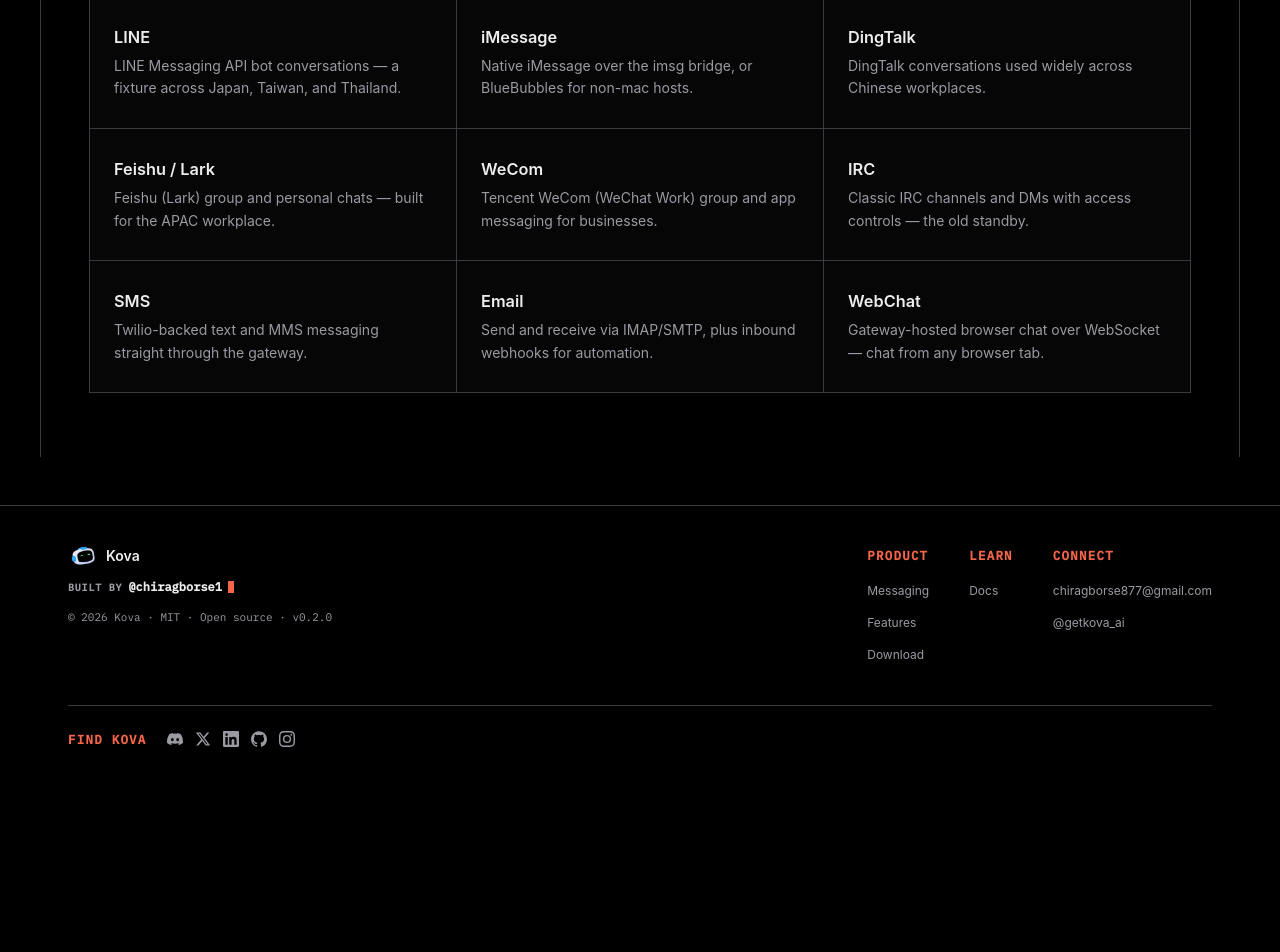
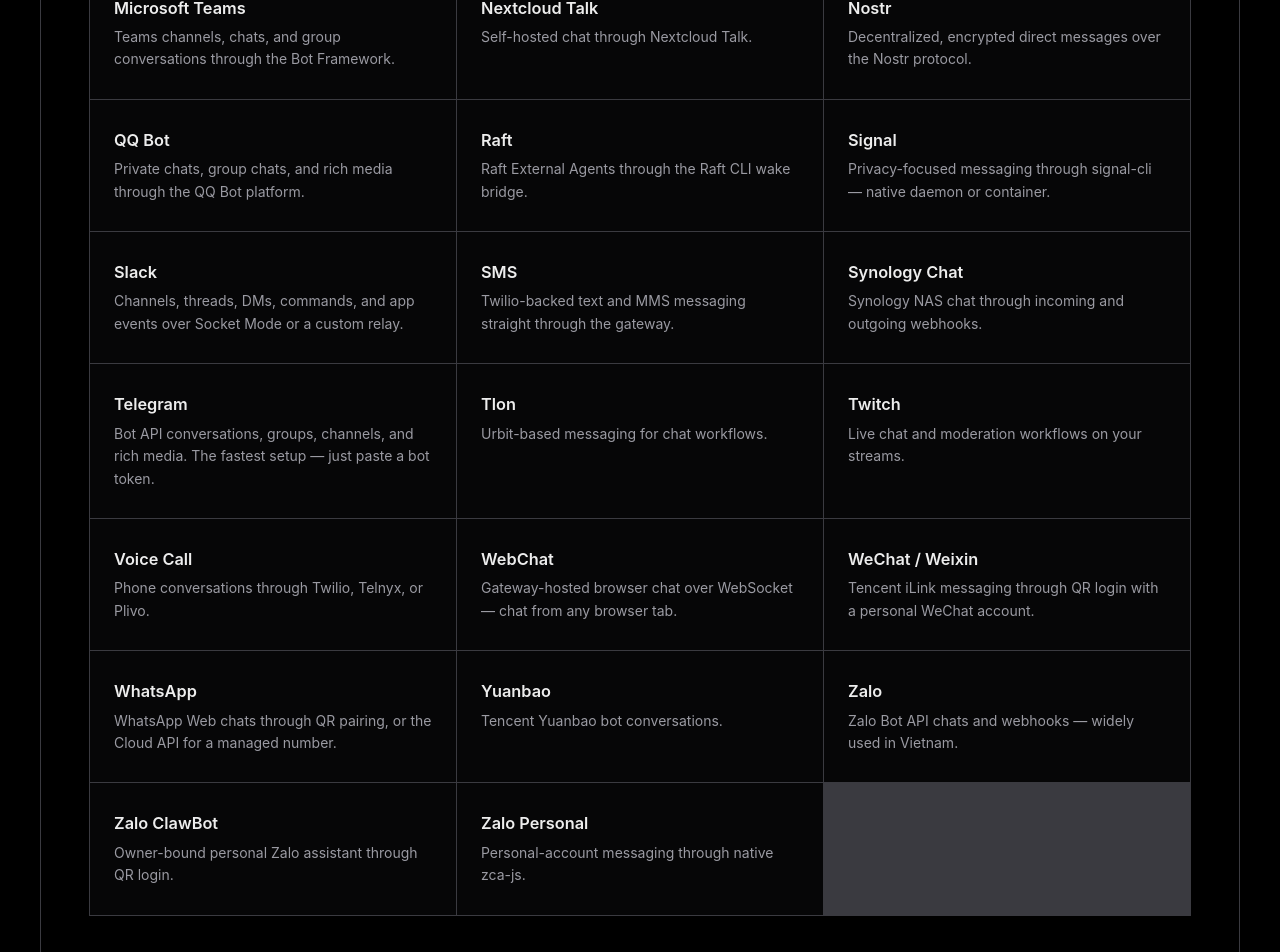
Before and after one commit to OpenKova/Kova-LandingPage, a Next.js app: page /messaging in a window 1280 px wide. Shown: the part 940-1892 px from the top of the page. Before the commit the page ends 1729 px from the top, so only its background shows below. Built offline with nearby package versions, Linux system fonts and the light colour scheme; a web font is replaced by a local one.

Commit message:
Expand messaging platforms to 29, rename hero CTA, fix docs + quickstart links

```diff
--- a/app/messaging/page.tsx
+++ b/app/messaging/page.tsx
@@ -6,7 +6,7 @@
 export const metadata: Metadata = {
   title: "Messaging | Kova",
   description:
-    "Connect Kova to the messaging apps you already use — Telegram, Discord, Slack, WhatsApp, Signal, and more.",
+    "Connect Kova to the messaging apps you already use — Telegram, Discord, Slack, WhatsApp, Signal, and 20+ more.",
   alternates: { canonical: "/messaging" },
 };
 
@@ -18,25 +18,32 @@
 
 const chatChannels: MessagingApp[] = [
   {
-    name: "Telegram",
-    description: "Bot API conversations, groups, channels, and rich media. The fastest setup — just paste a bot token.",
-    tag: "Verbose",
+    name: "ClickClack",
+    description: "Self-hosted ClickClack workspaces through first-class bot tokens.",
   },
   {
     name: "Discord",
     description: "Servers, channels, DMs, slash commands, and app events. Full conversation + voice surface.",
   },
   {
-    name: "Slack",
-    description: "Channels, threads, DMs, commands, and app events over Socket Mode or a custom relay.",
+    name: "Feishu / Lark",
+    description: "Feishu (Lark) workplace chats and group messages over WebSocket — built for the APAC workplace.",
   },
   {
-    name: "WhatsApp",
-    description: "WhatsApp Web chats through QR pairing, or the Cloud API for a managed number.",
+    name: "Google Chat",
+    description: "Spaces and direct messages through a Google Chat app.",
   },
   {
-    name: "Signal",
-    description: "Privacy-focused messaging through signal-cli — native daemon or container.",
+    name: "iMessage",
+    description: "Native iMessage over the imsg bridge, or BlueBubbles for non-mac hosts.",
+  },
+  {
+    name: "IRC",
+    description: "Classic IRC channels and DMs with access controls — the old standby.",
+  },
+  {
+    name: "LINE",
+    description: "LINE Messaging API bot conversations — a fixture across Japan, Taiwan, and Thailand.",
   },
   {
     name: "Matrix",
@@ -51,44 +58,80 @@
     description: "Teams channels, chats, and group conversations through the Bot Framework.",
   },
   {
-    name: "Google Chat",
-    description: "Spaces and direct messages through a Google Chat app.",
+    name: "Nextcloud Talk",
+    description: "Self-hosted chat through Nextcloud Talk.",
   },
   {
-    name: "LINE",
-    description: "LINE Messaging API bot conversations — a fixture across Japan, Taiwan, and Thailand.",
+    name: "Nostr",
+    description: "Decentralized, encrypted direct messages over the Nostr protocol.",
   },
   {
-    name: "iMessage",
-    description: "Native iMessage over the imsg bridge, or BlueBubbles for non-mac hosts.",
+    name: "QQ Bot",
+    description: "Private chats, group chats, and rich media through the QQ Bot platform.",
   },
   {
-    name: "DingTalk",
-    description: "DingTalk conversations used widely across Chinese workplaces.",
+    name: "Raft",
+    description: "Raft External Agents through the Raft CLI wake bridge.",
   },
   {
-    name: "Feishu / Lark",
-    description: "Feishu (Lark) group and personal chats — built for the APAC workplace.",
+    name: "Signal",
+    description: "Privacy-focused messaging through signal-cli — native daemon or container.",
   },
   {
-    name: "WeCom",
-    description: "Tencent WeCom (WeChat Work) group and app messaging for businesses.",
-  },
-  {
-    name: "IRC",
-    description: "Classic IRC channels and DMs with access controls — the old standby.",
+    name: "Slack",
+    description: "Channels, threads, DMs, commands, and app events over Socket Mode or a custom relay.",
   },
   {
     name: "SMS",
     description: "Twilio-backed text and MMS messaging straight through the gateway.",
   },
   {
-    name: "Email",
-    description: "Send and receive via IMAP/SMTP, plus inbound webhooks for automation.",
+    name: "Synology Chat",
+    description: "Synology NAS chat through incoming and outgoing webhooks.",
+  },
+  {
+    name: "Telegram",
+    description: "Bot API conversations, groups, channels, and rich media. The fastest setup — just paste a bot token.",
+  },
+  {
+    name: "Tlon",
+    description: "Urbit-based messaging for chat workflows.",
+  },
+  {
+    name: "Twitch",
+    description: "Live chat and moderation workflows on your streams.",
+  },
+  {
+    name: "Voice Call",
+    description: "Phone conversations through Twilio, Telnyx, or Plivo.",
   },
   {
     name: "WebChat",
     description: "Gateway-hosted browser chat over WebSocket — chat from any browser tab.",
+  },
+  {
+    name: "WeChat / Weixin",
+    description: "Tencent iLink messaging through QR login with a personal WeChat account.",
+  },
+  {
+    name: "WhatsApp",
+    description: "WhatsApp Web chats through QR pairing, or the Cloud API for a managed number.",
+  },
+  {
+    name: "Yuanbao",
+    description: "Tencent Yuanbao bot conversations.",
+  },
+  {
+    name: "Zalo",
+    description: "Zalo Bot API chats and webhooks — widely used in Vietnam.",
+  },
+  {
+    name: "Zalo ClawBot",
+    description: "Owner-bound personal Zalo assistant through QR login.",
+  },
+  {
+    name: "Zalo Personal",
+    description: "Personal-account messaging through native zca-js.",
   },
 ];
 
--- a/components/sections/Hero.tsx
+++ b/components/sections/Hero.tsx
@@ -26,7 +26,7 @@
         </p>
         <div className="hero-actions">
           <a href={DOWNLOAD_URL} download className="hero-cta">
-            Get Kova
+            Download
             <svg width="14" height="14" viewBox="0 0 24 24" fill="none" stroke="currentColor" strokeWidth="2">
               <path d="M5 12h14M12 5l7 7-7 7" />
             </svg>
--- a/components/sections/IntegrationsPreview.tsx
+++ b/components/sections/IntegrationsPreview.tsx
@@ -7,6 +7,14 @@
   color: string;
   icon: ReactNode;
 };
+
+function ChatIcon() {
+  return (
+    <svg viewBox="0 0 24 24" fill="none" stroke="currentColor" strokeWidth="2" strokeLinecap="round" strokeLinejoin="round" aria-hidden="true">
+      <path d="M21 15a2 2 0 0 1-2 2H7l-4 4V5a2 2 0 0 1 2-2h14a2 2 0 0 1 2 2z" />
+    </svg>
+  );
+}
 
 const channels: Integration[] = [
   {
@@ -68,6 +76,13 @@
     ),
   },
   {
+    name: "SMS",
+    kind: "Channel",
+    desc: "Text via Twilio / gateway.",
+    color: "#F12E45",
+    icon: <ChatIcon />,
+  },
+  {
     name: "iMessage",
     kind: "Channel",
     desc: "Your agent inside Messages.",
@@ -83,86 +98,45 @@
     kind: "Channel",
     desc: "Your agent on the open network.",
     color: "#0DBD8B",
-    icon: (
-      <svg viewBox="0 0 24 24" fill="none" stroke="currentColor" strokeWidth="2" strokeLinecap="round" strokeLinejoin="round" aria-hidden="true">
-        <path d="M21 15a2 2 0 0 1-2 2H7l-4 4V5a2 2 0 0 1 2-2h14a2 2 0 0 1 2 2z" />
-      </svg>
-    ),
+    icon: <ChatIcon />,
   },
   {
     name: "Google Chat",
     kind: "Channel",
     desc: "Your agent in Spaces.",
     color: "#34A853",
-    icon: (
-      <svg viewBox="0 0 24 24" fill="none" stroke="currentColor" strokeWidth="2" strokeLinecap="round" strokeLinejoin="round" aria-hidden="true">
-        <path d="M14 9a2 2 0 0 1-2 2H6l-4 4V4a2 2 0 0 1 2-2h8a2 2 0 0 1 2 2z" />
-        <path d="M18 9h2a2 2 0 0 1 2 2v11l-4-4h-6a2 2 0 0 1-2-2v-1" />
-      </svg>
-    ),
+    icon: <ChatIcon />,
   },
   {
     name: "Teams",
     kind: "Channel",
     desc: "Your agent in chats and meetings.",
     color: "#6264A7",
-    icon: (
-      <svg viewBox="0 0 24 24" fill="none" stroke="currentColor" strokeWidth="2" strokeLinecap="round" strokeLinejoin="round" aria-hidden="true">
-        <path d="M16 21v-2a4 4 0 0 0-4-4H6a4 4 0 0 0-4 4v2" />
-        <circle cx="9" cy="7" r="4" />
-        <path d="M22 21v-2a4 4 0 0 0-3-3.87" />
-        <path d="M16 3.13a4 4 0 0 1 0 7.75" />
-      </svg>
-    ),
+    icon: <ChatIcon />,
   },
   {
     name: "LINE",
     kind: "Channel",
     desc: "Your agent in chats and groups.",
     color: "#06C755",
-    icon: (
-      <svg viewBox="0 0 24 24" fill="none" stroke="currentColor" strokeWidth="2" strokeLinecap="round" strokeLinejoin="round" aria-hidden="true">
-        <path d="M12 3a9 9 0 0 1 9 9c0 4.75-4 8-9 8-1.1 0-2.1-.13-3.03-.4L4 21l1.24-3.9A8.9 8.9 0 0 1 3 12a9 9 0 0 1 9-9z" />
-      </svg>
-    ),
+    icon: <ChatIcon />,
   },
   {
     name: "Mattermost",
     kind: "Channel",
     desc: "Your agent on your team server.",
     color: "#0058CC",
-    icon: (
-      <svg viewBox="0 0 24 24" fill="none" stroke="currentColor" strokeWidth="2" strokeLinecap="round" strokeLinejoin="round" aria-hidden="true">
-        <path d="M7.9 20A9 9 0 1 0 4 16.1L2 22z" />
-      </svg>
-    ),
+    icon: <ChatIcon />,
   },
   {
     name: "IRC",
     kind: "Channel",
     desc: "Your agent on the classic nets.",
     color: "#8C8C8C",
-    icon: (
-      <svg viewBox="0 0 24 24" fill="none" stroke="currentColor" strokeWidth="2" strokeLinecap="round" strokeLinejoin="round" aria-hidden="true">
-        <polyline points="4 17 10 11 4 5" />
-        <line x1="12" x2="20" y1="19" y2="19" />
-      </svg>
-    ),
+    icon: <ChatIcon />,
   },
   {
-    name: "DingTalk",
-    kind: "Channel",
-    desc: "Your agent in the workplace.",
-    color: "#0089FF",
-    icon: (
-      <svg viewBox="0 0 24 24" fill="none" stroke="currentColor" strokeWidth="2" strokeLinecap="round" strokeLinejoin="round" aria-hidden="true">
-        <path d="M6 8a6 6 0 0 1 12 0c0 7 3 9 3 9H3s3-2 3-9" />
-        <path d="M10.3 21a1.94 1.94 0 0 0 3.4 0" />
-      </svg>
-    ),
-  },
-  {
-    name: "Feishu",
+    name: "Feishu / Lark",
     kind: "Channel",
     desc: "Your agent in Lark chats.",
     color: "#00A6FF",
@@ -175,33 +149,109 @@
     ),
   },
   {
-    name: "WeCom",
+    name: "ClickClack",
     kind: "Channel",
-    desc: "Your agent with your company.",
-    color: "#FF6633",
-    icon: (
-      <svg viewBox="0 0 24 24" fill="none" stroke="currentColor" strokeWidth="2" strokeLinecap="round" strokeLinejoin="round" aria-hidden="true">
-        <path d="M6 22V4a2 2 0 0 1 2-2h8a2 2 0 0 1 2 2v18" />
-        <path d="M6 12H4a2 2 0 0 0-2 2v6a2 2 0 0 0 2 2h2" />
-        <path d="M18 9h2a2 2 0 0 1 2 2v9a2 2 0 0 1-2 2h-2" />
-        <path d="M10 6h4" />
-        <path d="M10 10h4" />
-        <path d="M10 14h4" />
-        <path d="M10 18h4" />
-      </svg>
-    ),
+    desc: "Self-hosted workspaces via bot tokens.",
+    color: "#FF6B4A",
+    icon: <ChatIcon />,
   },
   {
-    name: "Email",
-    kind: "Inbox",
-    desc: "Your agent in your inbox.",
-    color: "#EA4335",
-    icon: (
-      <svg viewBox="0 0 24 24" fill="none" stroke="currentColor" strokeWidth="2" strokeLinecap="round" strokeLinejoin="round" aria-hidden="true">
-        <rect width="20" height="16" x="2" y="4" rx="2" />
-        <path d="m22 7-8.97 5.7a1.94 1.94 0 0 1-2.06 0L2 7" />
-      </svg>
-    ),
+    name: "Nextcloud Talk",
+    kind: "Channel",
+    desc: "Self-hosted chat on Nextcloud.",
+    color: "#0082C9",
+    icon: <ChatIcon />,
+  },
+  {
+    name: "Nostr",
+    kind: "Channel",
+    desc: "Decentralized encrypted DMs.",
+    color: "#8F2CFF",
+    icon: <ChatIcon />,
+  },
+  {
+    name: "QQ Bot",
+    kind: "Channel",
+    desc: "Private and group chats.",
+    color: "#1EBAFC",
+    icon: <ChatIcon />,
+  },
+  {
+    name: "Raft",
+    kind: "Channel",
+    desc: "Raft External Agents via wake bridge.",
+    color: "#FBF6EE",
+    icon: <ChatIcon />,
+  },
+  {
+    name: "Synology Chat",
+    kind: "Channel",
+    desc: "NAS chat via webhooks.",
+    color: "#B6D957",
+    icon: <ChatIcon />,
+  },
+  {
+    name: "Tlon",
+    kind: "Channel",
+    desc: "Urbit-based chat workflows.",
+    color: "#8A63D2",
+    icon: <ChatIcon />,
+  },
+  {
+    name: "Twitch",
+    kind: "Channel",
+    desc: "Live chat and moderation.",
+    color: "#9146FF",
+    icon: <ChatIcon />,
+  },
+  {
+    name: "Voice Call",
+    kind: "Channel",
+    desc: "Phone conversations via Twilio.",
+    color: "#F97316",
+    icon: <ChatIcon />,
+  },
+  {
+    name: "WebChat",
+    kind: "Channel",
+    desc: "Browser chat over WebSocket.",
+    color: "#00E5CC",
+    icon: <ChatIcon />,
+  },
+  {
+    name: "WeChat / Weixin",
+    kind: "Channel",
+    desc: "Tencent iLink via QR login.",
+    color: "#07C160",
+    icon: <ChatIcon />,
+  },
+  {
+    name: "Yuanbao",
+    kind: "Channel",
+    desc: "Tencent Yuanbao bot chats.",
+    color: "#00CC70",
+    icon: <ChatIcon />,
+  },
+  {
+    name: "Zalo",
+    kind: "Channel",
+    desc: "Zalo Bot API chats.",
+    color: "#0068FF",
+    icon: <ChatIcon />,
+  },
+  {
+    name: "Zalo ClawBot",
+    kind: "Channel",
+    desc: "Personal Zalo assistant.",
+    color: "#00A8FF",
+    icon: <ChatIcon />,
+  },
+  {
+    name: "Zalo Personal",
+    kind: "Channel",
+    desc: "Personal zca-js messaging.",
+    color: "#0068FF",
+    icon: <ChatIcon />,
   },
 ];
 
@@ -368,7 +418,7 @@
         <a className="integrations-link" href="/messaging">
           Explore all apps <Arrow />
         </a>
-        <a className="integrations-link" href="https://kova-agent.neuralstudio.in/docs">
+        <a className="integrations-link" href="https://kova-agent.neuralstudio.in/docs/user-guide/messaging/">
           Read the docs <Arrow />
         </a>
       </div>
--- a/components/sections/QuickStart.tsx
+++ b/components/sections/QuickStart.tsx
@@ -6,7 +6,8 @@
 
 const CODE: Record<Tab, string> = {
   apps: `# Desktop apps — CLI, TUI, desktop app
-# Download from GitHub releases, double-click, done.
+# Grab the installer from the site button above,
+# or download the latest release directly:
 open https://github.com/OpenKova/kova/releases`,
   "one-liner": `# One-liner (macOS & Windows via PowerShell)
 irm https://kova.neuralstudio.in/install.ps1 | iex
```
